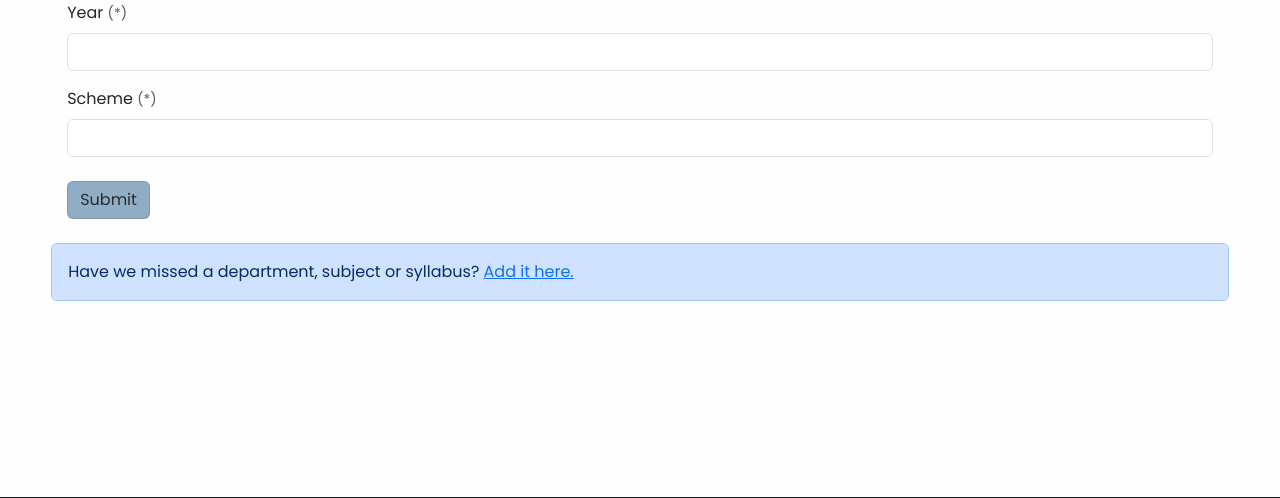
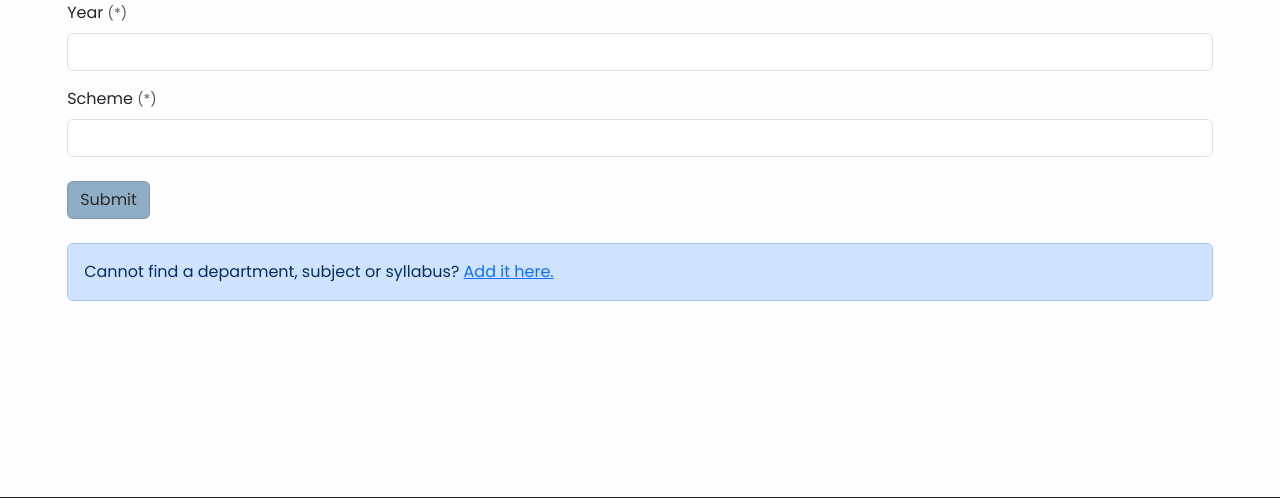
Before and after one commit to Yusuf-Babagana/finaly-year, a Node server app: template views/addQP.ejs in a window 1280 px wide. Shown: the part 243-741 px from the top of the page. Run offline with Node 20, Linux system fonts and the light colour scheme; the template is opened without the code that fills it, so the values that code supplies are empty; some libraries are stand-ins or nearby versions.

Commit message:
Update alert text and style

```diff
--- a/views/addNote.ejs
+++ b/views/addNote.ejs
@@ -30,8 +30,10 @@
     </div>
   <button class="btn btn-secondary" type="submit">Submit</button>
 </form>
-<div class="alert alert-primary" role="alert">
-Have we missed a department, subject or syllabus? <a href="/add">Add it here.</a>
+<div class="px-3">
+  <div class="alert alert-primary" role="alert">
+    Cannot find a department, subject or syllabus? <a href="/add">Add it here.</a>
+  </div>
 </div>
 <script src="/tagger.js"></script>
 <script src="/addTags.js"></script>
--- a/views/addQP.ejs
+++ b/views/addQP.ejs
@@ -27,7 +27,9 @@
     </div>
     <button class="btn btn-secondary" type="submit">Submit</button>
   </form>
-  <div class="alert alert-primary" role="alert">
-    Have we missed a department, subject or syllabus? <a href="/add">Add it here.</a>
+  <div class="px-3">
+    <div class="alert alert-primary" role="alert">
+      Cannot find a department, subject or syllabus? <a href="/add">Add it here.</a>
+    </div>
   </div>
   <%- include("partials/footer"); %>
--- a/views/editNote.ejs
+++ b/views/editNote.ejs
@@ -23,7 +23,9 @@
   </div>
   <button class="btn btn-secondary" type="submit">Finish</button>
 </form>
-<div class="alert alert-primary" role="alert">
-  Have we missed a department, subject or syllabus? <a href="/add">Add it here.</a>
+<div class="px-3">
+  <div class="alert alert-primary" role="alert">
+    Cannot find a department, subject or syllabus? <a href="/add">Add it here.</a>
+  </div>
 </div>
 <%- include("partials/footer"); %>
--- a/views/editQp.ejs
+++ b/views/editQp.ejs
@@ -25,7 +25,9 @@ method="post">
   </div>
   <button class="btn btn-secondary" type="submit">Finish</button>
 </form>
-<div class="alert alert-primary" role="alert">
-  Have we missed a department, subject or syllabus? <a href="/add">Add it here.</a>
+<div class="px-3">
+  <div class="alert alert-primary" role="alert">
+    Cannot find a department, subject or syllabus? <a href="/add">Add it here.</a>
+  </div>
 </div>
 <%- include("partials/footer"); %>
```
